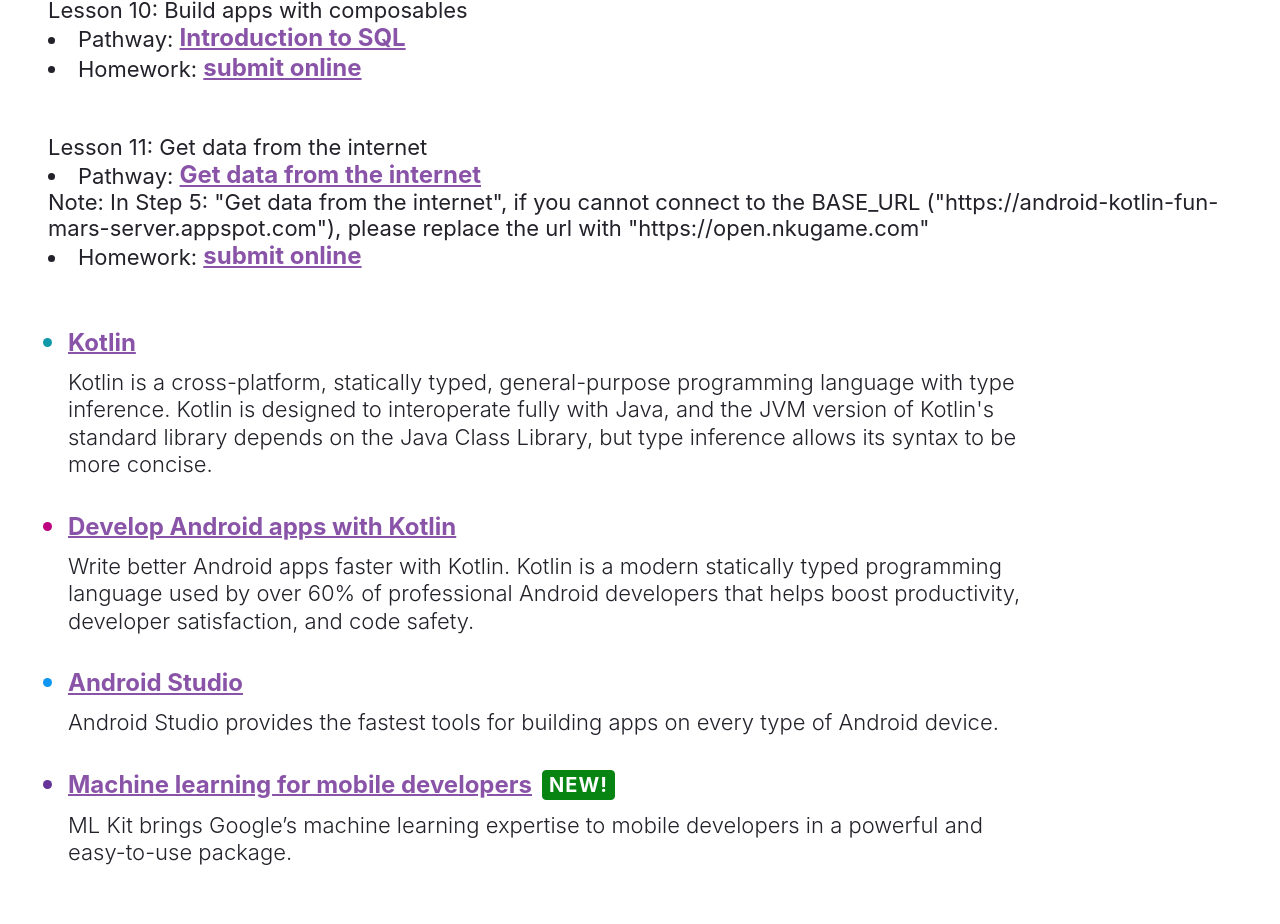
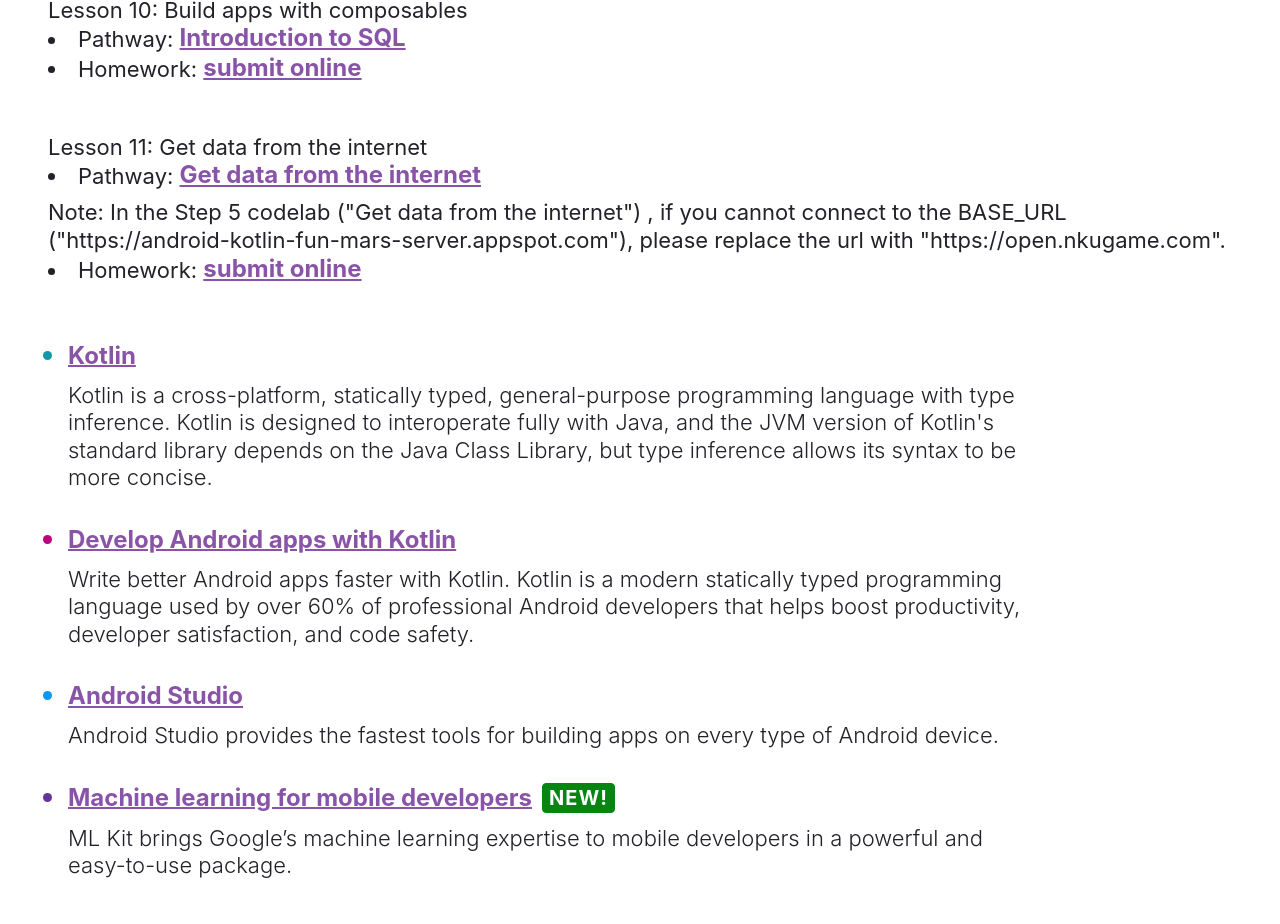
Before and after one commit to walkman617/gatsby, a Gatsby site: page / in a window 1280 px wide. Shown: the part 1770-2694 px from the top of the page. Built offline with nearby package versions, Linux system fonts and the light colour scheme; Gatsby itself is replaced by a stand-in of ours.

Commit message:
Update index.js

```diff
--- a/src/pages/index.js
+++ b/src/pages/index.js
@@ -443,9 +443,11 @@
             >
             Get data from the internet
             </a>
-            <br />
-            Note: In Step 5: "Get data from the internet", if you cannot connect to the BASE_URL
-            ("https://android-kotlin-fun-mars-server.appspot.com"), please replace the url with "https://open.nkugame.com"
+            <p style={descriptionStyle}>
+            Note: In the Step 5 codelab ("Get data from the internet") ,
+            if you cannot connect to the BASE_URL ("https://android-kotlin-fun-mars-server.appspot.com"),
+            please replace the url with "https://open.nkugame.com".
+            </p>
           </li>
 
           <li>Homework: <a
```
